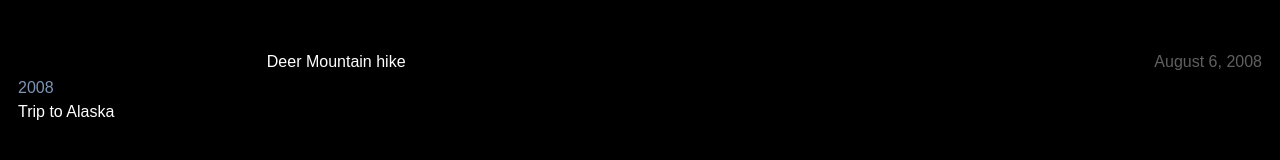
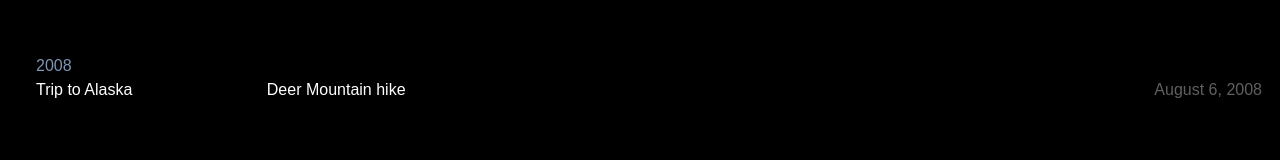
Before and after one commit to jmuspratt/photobox, an Eleventy site: page src/_templates/album-template.njk in a window 1280 px wide. Built offline with nearby package versions, Linux system fonts and the light colour scheme; Eleventy itself is replaced by a stand-in of ours; files that its build step writes are made by us from their sources.

Commit message:
Clean up spacing and padding

```diff
--- a/src/css/album.css
+++ b/src/css/album.css
@@ -1,5 +1,5 @@
 .album {
-  margin: var(--site-padding);
+  margin: 0 var(--site-padding);
 }
 
 .album__block {
@@ -40,7 +40,7 @@
   display: flex;
   justify-content: space-between;
   margin-bottom: 0.375em;
-  padding-top: 2em;
+  padding-top: 3.75em;
 }
 
 
@@ -108,14 +108,17 @@ a.album__text-date-link:hover {
     flex-direction: column;
     height: 100%;
     order: 1;
+    padding-bottom: var(--site-padding);
+    padding-top: var(--site-padding);
     position: sticky;
-    padding: var(--site-padding) 0;
-    top: 2em;
+    top: 0;
     width: calc(20% - var(--site-padding));
   }
 
   .album__main {
+    order: 2;
+    padding-bottom: var(--site-padding);
+    padding-top: var(--site-padding);
     width: 80%;
-    order: 2;
   }
 }
--- a/src/css/global.css
+++ b/src/css/global.css
@@ -71,5 +71,5 @@ a:visited,
 button {
   color: var(--c-link);
   text-decoration: none;
-  transition: all 0.6s ease;
+  transition: opacity 0.6s ease, color 0.3s ease;
 }
--- a/src/css/sidebar.css
+++ b/src/css/sidebar.css
@@ -63,16 +63,19 @@ a.sidebar__album-title:hover {
     align-items: flex-start;
     display: flex;
     flex-direction: column;
-    height: 100%;
     justify-content: flex-start;
     margin-top: auto;
+    padding: 0 var(--site-padding);
+  }
+
+  .sidebar--list {
+    height: calc(100vh - 3 * var(--site-padding));
     overflow: auto;
   }
 
   .sidebar__title {
-    margin: 0 0 0.5em;
+    margin: -0.25em 0 0.5em;
   }
-
 
   .sidebar--list  a.sidebar__album-title {
     border: 0 !important;
@@ -87,7 +90,7 @@ a.sidebar__album-title:hover {
 }
 
 .sidebar--grid .sidebar__title {
-  margin-bottom: 4em;
+  margin-bottom: 2.75em;
 }
 
 
```
